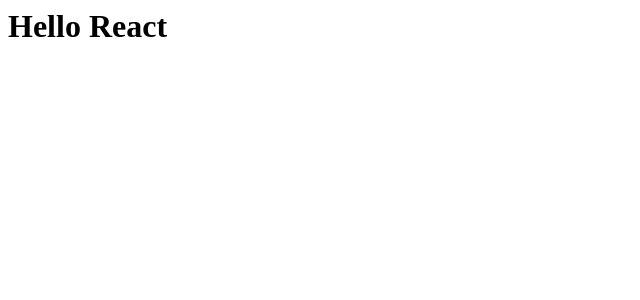
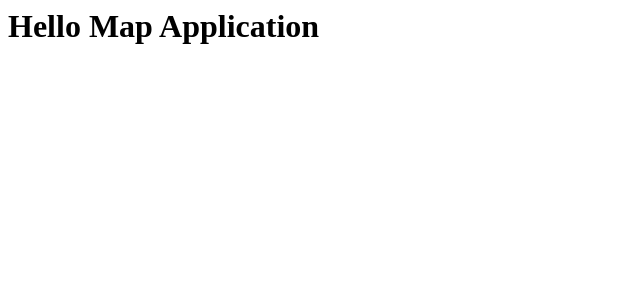
Before and after one commit to tangolao/kw2100-uke5, a React (Vite) app: page / in a window 1280 px wide. Shown: the top 300 px of the page, without its empty margins (0-640 px from the left). Built offline with nearby package versions, Linux system fonts and the light colour scheme.

Commit message:
Added component

```diff
--- a/index.html
+++ b/index.html
@@ -1,6 +1,5 @@
 <html lang="en">
   <body>
-    <div id="root"></div>
     <div id="root"></div>
   </body>
   <script type="module" src="/src/main.tsx"></script>
--- a/package.json
+++ b/package.json
@@ -6,7 +6,8 @@
   "scripts": {
     "test": "tsc --noEmit && prettier --check .",
     "dev": "vite",
-    "prepare": "husky"
+    "prepare": "husky",
+    "build": "vite build"
   },
   "repository": {
     "type": "git",
@@ -28,6 +29,7 @@
     "vite": "^7.3.1"
   },
   "dependencies": {
+    "ol": "^10.7.0",
     "react": "^19.2.4",
     "react-dom": "^19.2.4"
   },
--- /dev/null
+++ b/src/component/app/application.tsx
@@ -0,0 +1,5 @@
+import React from "react";
+
+export function Application() {
+  return <h1>Hello Map Application</h1>;
+}
--- a/src/main.tsx
+++ b/src/main.tsx
@@ -1,4 +1,5 @@
 import React from "react";
 import { createRoot } from "react-dom/client";
+import { Application } from "./component/app/application.js";
 
-createRoot(document.getElementById("root")!).render(<h1>Hello React</h1>);
+createRoot(document.getElementById("root")!).render(<Application />);
--- /dev/null
+++ b/vite.config.ts
@@ -0,0 +1,8 @@
+import { defineConfig } from "vite";
+
+export default defineConfig({
+  // This has to be equal to the name of your repository
+  // For example, since this repository is https://github.com/kristiania-kws2100-2026/kws2100-kartbaserte-websystemer,
+  //  `base` has to be `/kws2100-kartbaserte-websystemer`
+  base: "/kws2100-kartbaserte-websystemer",
+});
```
Also changed, not shown: 1 other file (tests, documents, lock files or other folders).
